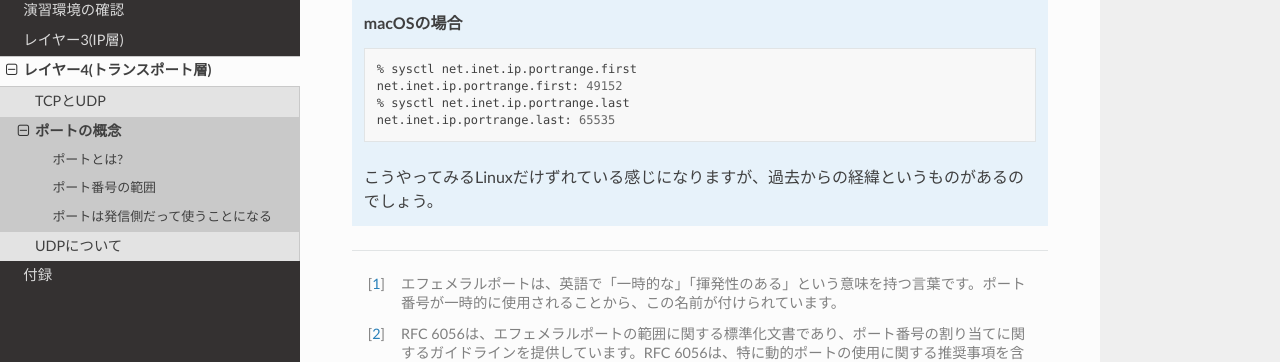
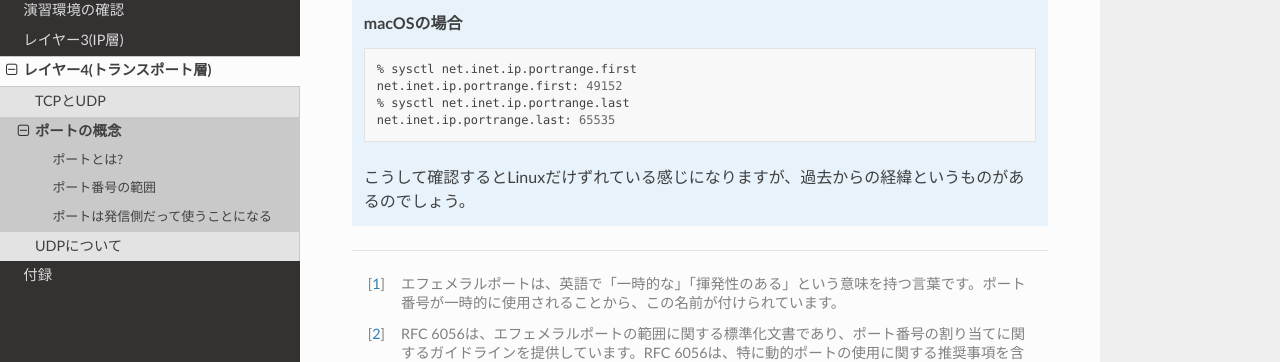
Before and after one commit to densuke/2025-network-doc, a Sphinx documentation site: the page built from source/transport/port.md, in a window 1280 px wide and 900 px high, scrolled down 2022 px. Shown: the part 278-640 px from the top of the window. Built offline with Sphinx 7.4.7 and the Read the Docs theme 3.1.0, drawn with Linux system fonts in a browser that asks for light colours; pages that are not in the unit, such as notebooks, are missing from menus.

Commit message:
geminiの指摘による日本語の修正まとめ

`````diff
--- a/source/transport/index.rst
+++ b/source/transport/index.rst
@@ -2,7 +2,7 @@
 =======================
 
 トランスポート層は、ネットワーク通信の信頼性と効率を確保するための重要な役割を果たします。この層では、データの送受信に関する制御やエラー検出、フロー制御などが行われます。
-注目すべきポイントとして、IP層(ネットワーク層)より下の層ではなかった「通信の信頼性」にたいするアプローチでしょう。
+注目すべきポイントとして、IP層(ネットワーク層)より下の層ではなかった「通信の信頼性」に対するアプローチでしょう。
 
 .. toctree:: 目次
    :maxdepth: 1
--- a/source/transport/port.md
+++ b/source/transport/port.md
@@ -87,7 +87,7 @@
 net.inet.ip.portrange.last: 65535
 ```
 
-こうやってみるLinuxだけずれている感じになりますが、過去からの経緯というものがあるのでしょう。
+こうして確認するとLinuxだけずれている感じになりますが、過去からの経緯というものがあるのでしょう。
 ````
 
 [^rfc6056]: RFC 6056は、エフェメラルポートの範囲に関する標準化文書であり、ポート番号の割り当てに関するガイドラインを提供しています。RFC 6056は、特に動的ポートの使用に関する推奨事項を含んでいます。この中では1024〜65535がエフェメラルポートの範囲として定義されています。定義はされていますが実際はかなり狭いです。これは現実的な使用状況を考慮した結果などが反映されていると考えてください。
`````
Also changed, not shown: source/transport/udp.md (+1 -1 lines).
